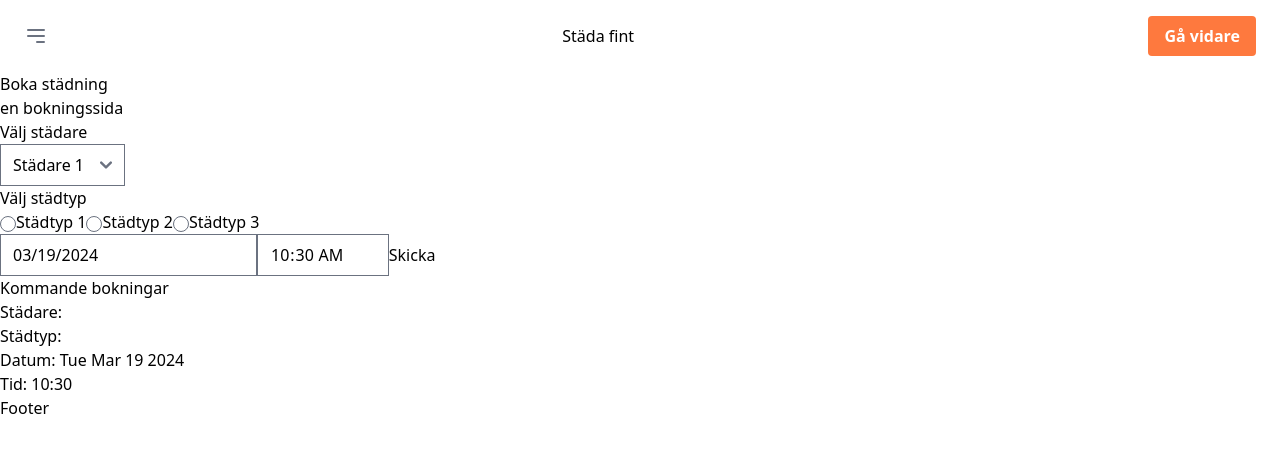
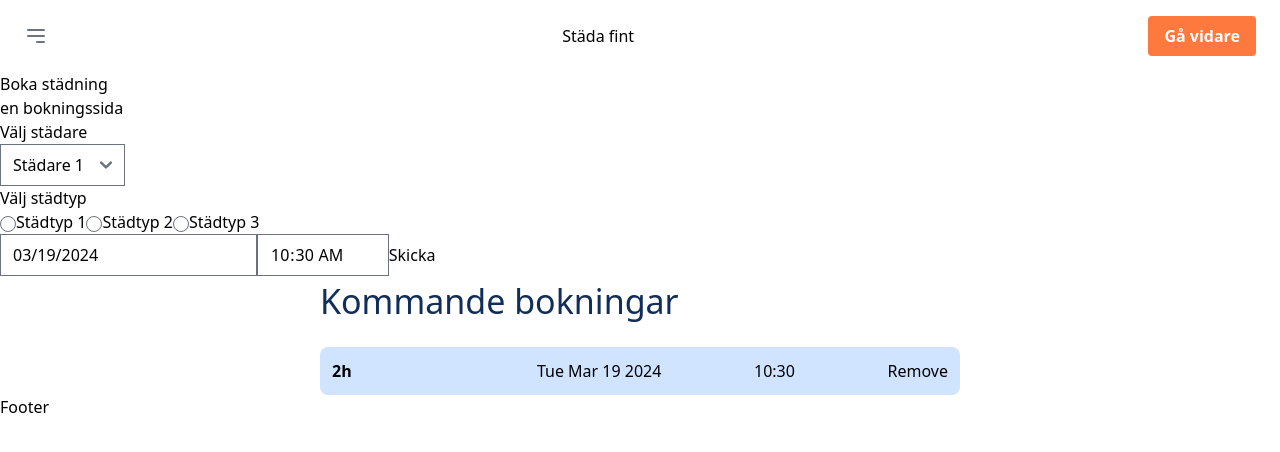
Before and after one commit to varamara/cleaning-service, a React (Vite) app in the folder cleaning-service-js-2/: page /BookingPage in a window 1280 px wide. Both pictures are taken after typing "10:30" into the empty fields and a click on the button "Skicka". Shown: the top 452 px of the page. Built offline with nearby package versions, Linux system fonts and the light colour scheme.

Commit message:
changed so the booking map out a list and styled it

```diff
--- a/cleaning-service-js-2/src/components/bookingpagecomponents/BookingForm.tsx
+++ b/cleaning-service-js-2/src/components/bookingpagecomponents/BookingForm.tsx
@@ -52,7 +52,7 @@ const BookingForm: React.FC<IBookingForm> = () => {
             time: formValues.time
         }
 
-       setBooking ( prev => [...prev, newBooking])
+        setBooking(prev => [...prev, newBooking])
     }
 
 
@@ -131,14 +131,17 @@ const BookingForm: React.FC<IBookingForm> = () => {
                 </form>
             </section>
             <section>
-                <h3>Kommande bokningar</h3>
+                <h2 className='text-h2 text-primaryBlue ustify-center w-1/2 mx-auto mb-5'>Kommande bokningar</h2>
                 {booking.map((book) => {
                     return (
-                            <div key={book.id}>
-                                <p>Städare: {book.cleaner}</p>
-                                <p>Städtyp: {book.cleaningType}</p>
-                                <p>Datum: {book.date.toDateString()}</p>
-                                <p>Tid: {book.time}</p>
+                        <div className=''>
+                        <ul className='bg-secondaryBlue flex justify-center w-1/2 mx-auto rounded-lg' key={book.id}>
+                            <li className="flex-grow m-3 font-semibold "> {book.cleaner} 2h</li>
+                            <li className="flex-grow m-3 ">{book.cleaningType}</li>
+                            <li className="flex-grow m-3"> {book.date.toDateString()}</li>
+                            <li className="flex-grow m-3"> {book.time}</li>
+                            <button className="m-3">Remove</button>
+                        </ul>
                         </div>
                     )
                 }
--- a/cleaning-service-js-2/tailwind.config.js
+++ b/cleaning-service-js-2/tailwind.config.js
@@ -15,6 +15,11 @@ module.exports = {
         secondaryOrange: 'fb4c1f',
         pink: 'fbc6d0'
       },
+      fontSize: {
+        h1: '48px',
+        h2: '34px',
+
+      }
     },
   },
   plugins: [
```
Also changed, not shown: cleaning-service-js-2/src/assets/trash-bin.svg (added). Lines whose indentation alone changed are shown as unchanged.
